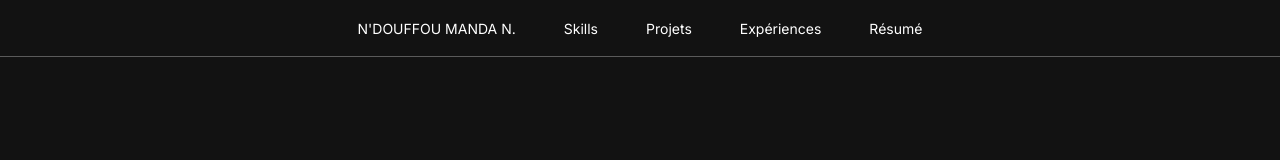
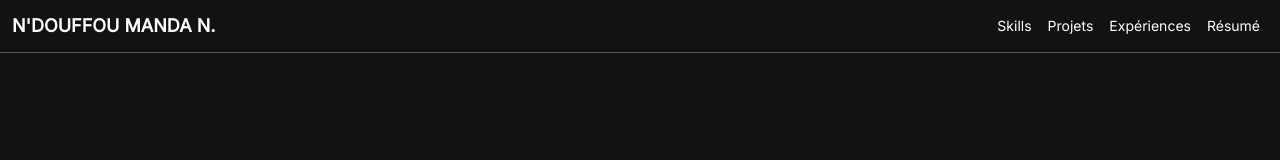
Before and after one commit to Nazaire02/portfolio_angular, an Angular app: page / in a window 1280 px wide. Shown: the top 160 px of the page. Built offline with nearby package versions, Linux system fonts and the light colour scheme.

Commit message:
responsive nav

```diff
--- a/src/app/components/main/main.component.html
+++ b/src/app/components/main/main.component.html
@@ -1,21 +1,36 @@
 <div class="main-container d-flex flex-column vh-100">
-  <div class="menu d-flex justify-content-center">
-    <div class="py-3 px-4"  routerLink="/">
-      <a>N'DOUFFOU MANDA N.</a>
+  <!-- Navbar -->
+  <nav class="navbar navbar-expand-lg navbar-dark custom-navbar">
+    <div class="container-fluid">
+      <!-- Navbar brand -->
+      <a class="navbar-brand fw-bold" routerLink="/">N'DOUFFOU MANDA N.</a>
+
+      <!-- Toggler for mobile -->
+      <button class="navbar-toggler" type="button" data-bs-toggle="collapse" data-bs-target="#navbarNav" aria-controls="navbarNav" aria-expanded="false" aria-label="Toggle navigation">
+        <span class="navbar-toggler-icon"></span>
+      </button>
+
+      <!-- Navbar links (collapsed on small screens) -->
+      <div class="collapse navbar-collapse" id="navbarNav">
+        <ul class="navbar-nav ms-auto">
+          <li class="nav-item">
+            <a class="nav-link" routerLink="/skills">Skills</a>
+          </li>
+          <li class="nav-item">
+            <a class="nav-link" routerLink="/projects">Projets</a>
+          </li>
+          <li class="nav-item">
+            <a class="nav-link" routerLink="/experiences">Expériences</a>
+          </li>
+          <li class="nav-item">
+            <a class="nav-link" routerLink="/resume">Résumé</a>
+          </li>
+        </ul>
+      </div>
     </div>
-    <div class="py-3 px-4" routerLink="/skills">
-      <a>Skills</a>
-    </div>
-    <div class="py-3 px-4" routerLink="/projects">
-      <a>Projets</a>
-    </div>
-    <div class="py-3 px-4" routerLink="/experiences">
-      <a>Expériences</a>
-    </div>
-    <div class="py-3 px-4" routerLink="/resume">
-      <a>Résumé</a>
-    </div>
-  </div>
+  </nav>
+
+  <!-- Main content -->
   <div class="layout">
     <router-outlet></router-outlet>
   </div>
--- a/src/app/components/main/main.component.scss
+++ b/src/app/components/main/main.component.scss
@@ -1,5 +1,13 @@
 @import '../../../styles.scss';
 
+/* Main container */
+.main-container {
+  height: 100%;
+  display: flex;
+  flex-direction: column;
+}
+
+/* Layout styling */
 .layout {
   background-color: #121212;
   flex-grow: 1;
@@ -7,30 +15,48 @@
   font-family: 'Inter', sans-serif;
 }
 
-.main-container {
-  height: 100%;
-}
-
-.menu {
+/* Custom navbar styling */
+.custom-navbar {
   background-color: #121212;
   border-bottom: 1px solid rgba(255, 255, 255, 0.3);
 }
 
-.menu a {
-  text-decoration: none;
-  font-style: normal;
+.custom-navbar .navbar-brand {
+  font-weight: 400;
+  font-size: 18px;
+  line-height: 24px;
+  color: white;
+  font-family: 'Inter', sans-serif;
+}
+
+.custom-navbar .navbar-nav .nav-link {
   font-weight: 400;
   font-size: 14px;
   line-height: 20px;
   color: white;
   font-family: 'Inter', sans-serif;
+  text-decoration: none;
 }
 
-.menu div{
+/* Custom hover effects */
+.custom-navbar .navbar-nav .nav-item:hover {
+  background-color: rgba(255, 255, 255, 0.1);
   cursor: pointer;
 }
 
-.menu div:hover {
+/* Navbar items on hover */
+.custom-navbar .navbar-nav .nav-link:hover {
+  color: white;
   background-color: rgba(255, 255, 255, 0.1);
-  border: none;
 }
+
+/* Navbar collapse styles (for small screens) */
+@media (max-width: 991px) {
+  .custom-navbar .navbar-nav {
+    text-align: center;
+  }
+
+  .custom-navbar .navbar-toggler-icon {
+    color: white; /* Ensure the toggle icon is white */
+  }
+}
```
